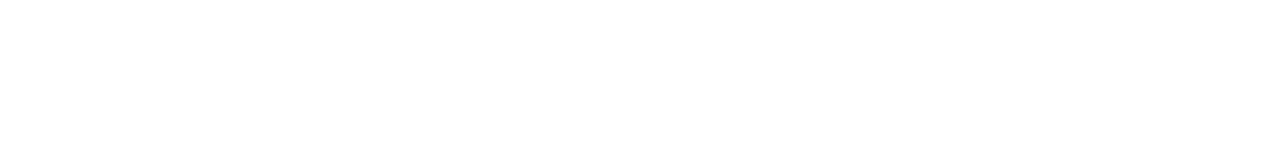
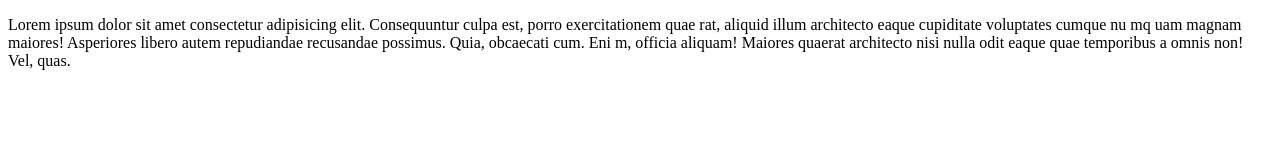
Before and after one commit to JayKoder/Js_Practice, a plain HTML site: page index.html in a window 1280 px wide. Drawn offline with Linux system fonts and the light colour scheme.

Commit message:
More lessons

```diff
--- a/index.html
+++ b/index.html
@@ -1,12 +1,24 @@
 <!DOCTYPE html>
 <html lang="en">
 	<head>
-    <meta charset="UTF-8">
-    <meta http-equiv="X-UA-Compatible" content="IE=edge">
-    <meta name="viewport" content="width=device-width, initial-scale=1.0">
+		<meta charset="UTF-8" />
+		<meta http-equiv="X-UA-Compatible" content="IE=edge" />
+		<meta name="viewport" content="width=device-width, initial-scale=1.0" />
 		<title>Js Practice</title>
 	</head>
+
 	<body>
+		<div class="color">
+			<p>
+				Lorem ipsum dolor sit amet consectetur adipisicing elit. Consequuntur
+				culpa est, porro exercitationem quae rat, aliquid illum architecto eaque
+				cupiditate voluptates cumque nu mq uam magnam maiores! Asperiores libero
+				autem repudiandae recusandae possimus. Quia, obcaecati cum. Eni m,
+				officia aliquam! Maiores quaerat architecto nisi nulla odit eaque quae
+				temporibus a omnis non! Vel, quas.
+			</p>
+		</div>
+
 		<script src="/code.js"></script>
 	</body>
 </html>
```
Also changed, not shown: code.js (+190 -44 lines). Lines whose indentation alone changed are shown as unchanged.
